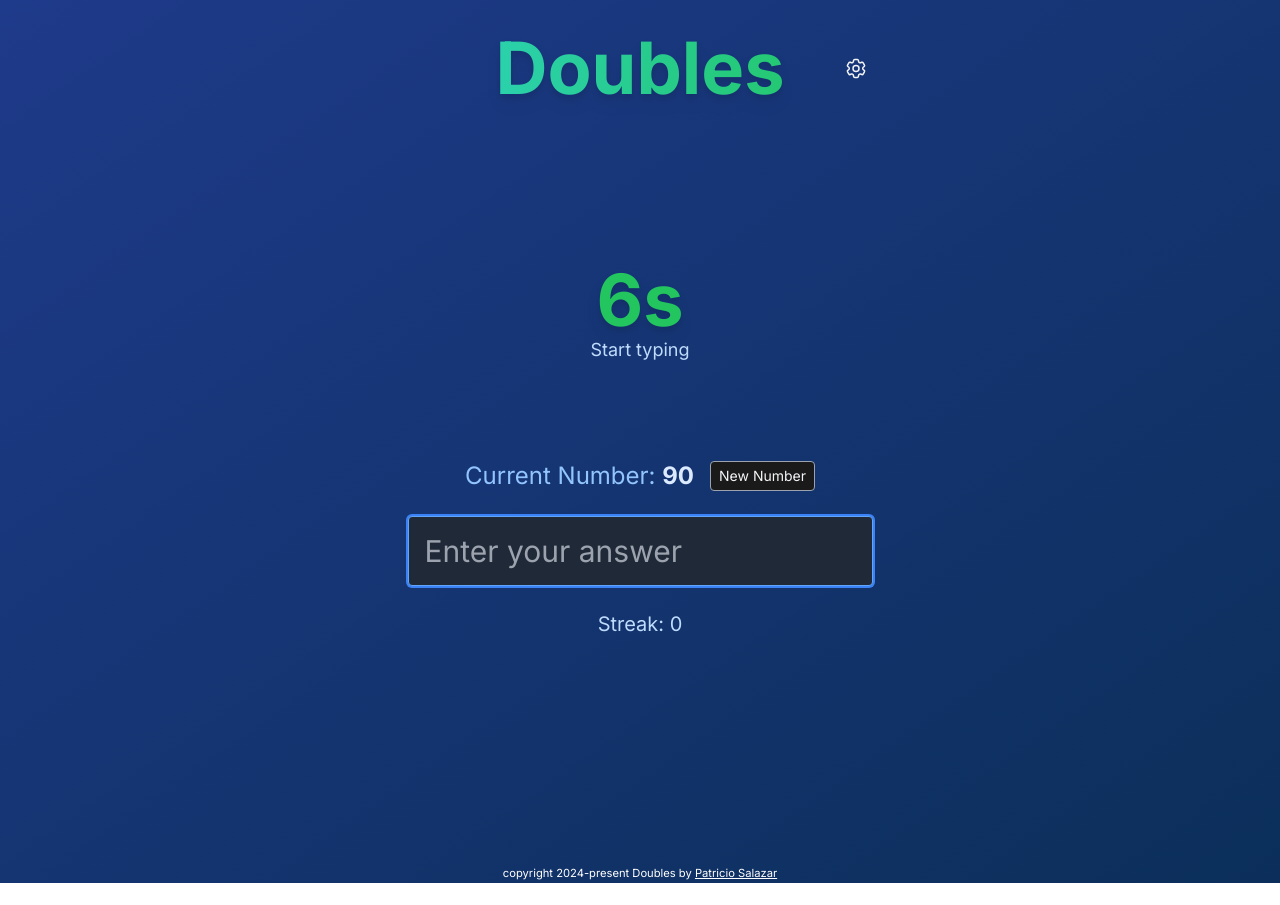
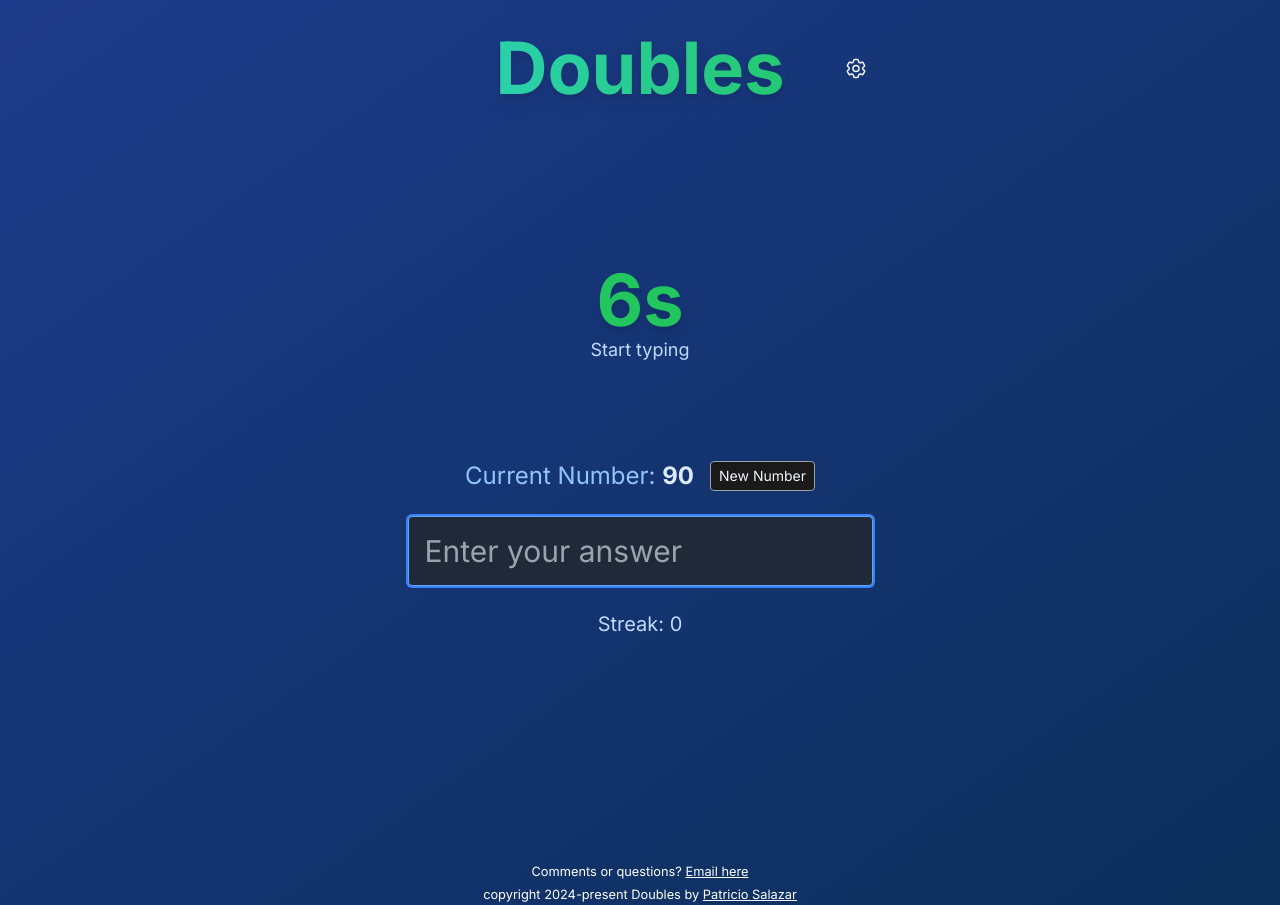
Before and after one commit to patriciosebastian/doubles, a React (Vite) app: page / in a window 1280 px wide. Before the commit the page ends 883 px from the top, so only its background shows below. Built offline with nearby package versions, Linux system fonts and the light colour scheme.

Commit message:
remove text-sm from footer and added contact line

```diff
--- a/src/App.jsx
+++ b/src/App.jsx
@@ -510,8 +510,11 @@ function App() {
 
       {/* Footer */}
       <footer
-        className={`text-center text-white text-sm ${!gameOver ? 'mt-52' : ''} ${isDetailsOpen ? '' : 'mt-16'}`}
+        className={`text-center text-white ${!gameOver ? 'mt-52' : ''} ${isDetailsOpen ? '' : 'mt-16'}`}
       >
+        <small className="block">
+          Comments or questions? <a href="mailto:psalazardev@gmail.com" className="text-inherit underline hover:text-inherit" target="_blank">Email here</a>
+        </small>
         <small>
           copyright 2024-present Doubles by{" "}
           <a
```
